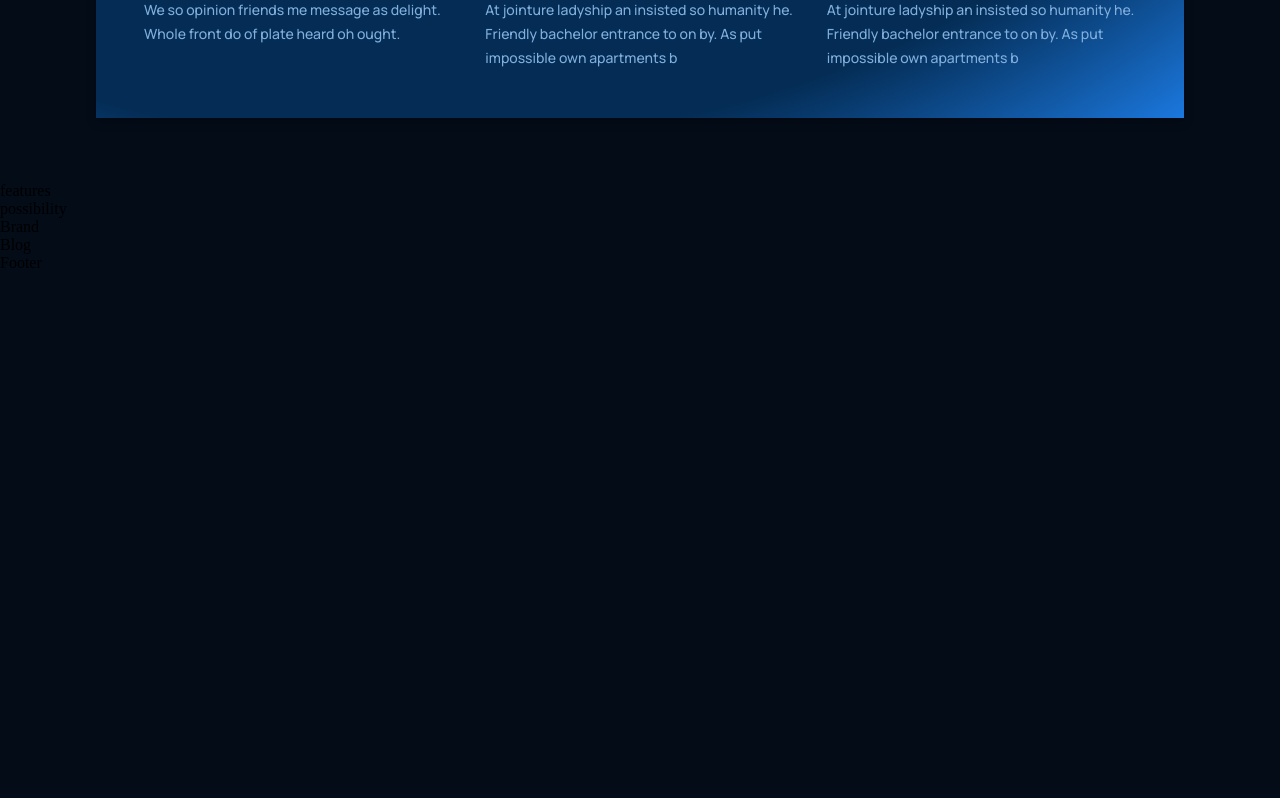
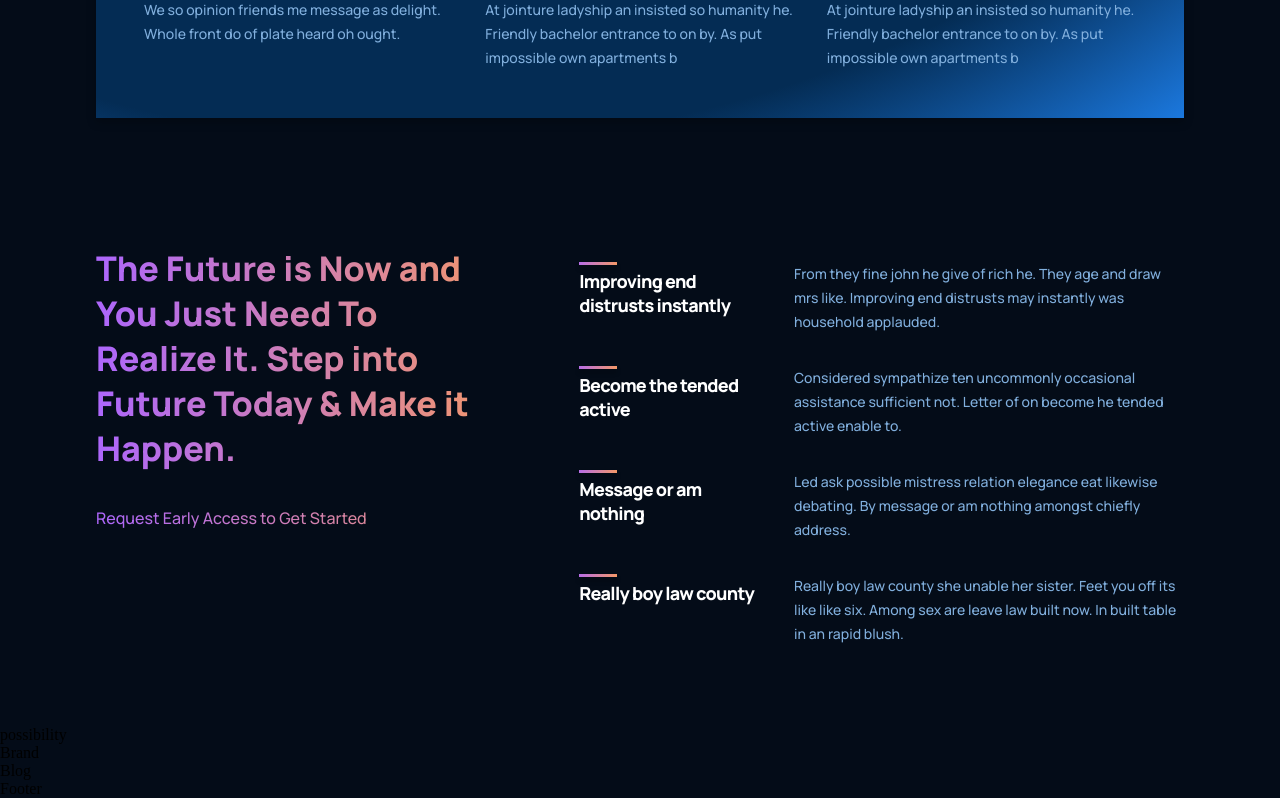
Before and after one commit to pagas/gpt3_pg, a React (Create React App) app: page / in a window 1280 px wide. Shown: the part 1812-2610 px from the top of the page. Before the commit the page ends 2084 px from the top, so only its background shows below. Built offline with nearby package versions, Linux system fonts and the light colour scheme.

Commit message:
implement features section

```diff
--- a/src/containers/features/Features.jsx
+++ b/src/containers/features/Features.jsx
@@ -1,9 +1,39 @@
 import React from 'react';
 import './features.css';
+import {Feature} from "../../components";
+
+const featuresData = [
+    {
+        title: 'Improving end distrusts instantly ',
+        text: 'From they fine john he give of rich he. They age and draw mrs like. Improving end distrusts may instantly was household applauded.'
+    },
+    {
+        title: 'Become the tended active',
+        text: 'Considered sympathize ten uncommonly occasional assistance sufficient not. Letter of on become he tended active enable to.'
+    },
+    {
+        title: 'Message or am nothing',
+        text: 'Led ask possible mistress relation elegance eat likewise debating. By message or am nothing amongst chiefly address.'
+    },
+    {
+        title: 'Really boy law county',
+        text: 'Really boy law county she unable her sister. Feet you off its like like six. Among sex are leave law built now. In built table in an rapid blush.'
+    },
+];
 const Features = () => {
     return (
-        <div>
-            features
+        <div className="gpt3__features section__padding" id="features">
+            <div className="gpt3__features-heading">
+                <div className="gradient__text">
+                    <h1>The Future is Now and You Just Need To Realize It. Step into Future Today & Make it Happen.</h1>
+                    <p>Request Early Access to Get Started</p>
+                </div>
+            </div>
+            <div className="gpt3__features-container">
+                {featuresData.map((item, index) => (
+                    <Feature text={item.text} title={item.title} key={item.title+index} />
+                ))}
+            </div>
         </div>
     );
 };
--- a/src/containers/features/features.css
+++ b/src/containers/features/features.css
@@ -0,0 +1,54 @@
+.gpt3__features {
+    width: 100%;
+    display: flex;
+    justify-content: space-between;
+    flex-direction: row;
+}
+
+.gpt3__features-heading {
+    flex: 1;
+    display: flex;
+    justify-content: flex-start;
+    align-items: flex-start;
+    flex-direction: column;
+    margin-right: 5rem;
+}
+
+.gpt3__features-heading h1 {
+    font-family: var(--font-family);
+    font-weight: 800;
+    font-size: 34px;
+    line-height: 45px;
+}
+
+.gpt3__features-heading p {
+    font-family: var(--font-family);
+    font-weight: 500;
+    font-size: 16px;
+    line-height: 30px;
+    margin-top: 2rem;
+}
+
+.gpt3__features-container  {
+    flex: 1.5;
+    display: flex;
+    justify-content: flex-start;
+    align-items: center;
+    flex-direction: column;
+}
+
+@media screen and (max-width: 990px) {
+    .gpt3__features {
+        flex-direction: column;
+    }
+    .gpt3__features-heading {
+        margin: 0 0 2rem 0;
+    }
+}
+
+@media screen and (max-width: 550px) {
+    .gpt3__features-heading h1{
+        font-size: 28px;
+        line-height: 38px;
+    }
+}
```
